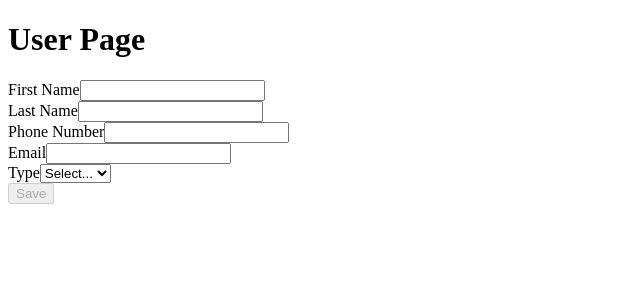
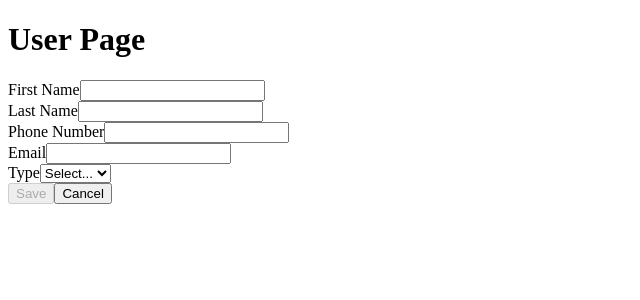
Before and after one commit to anthony-bonta-gaf-energy/gafe-interview-react, a React (Vite) app in the folder packages/user-web/: page /users/1 in a window 1280 px wide. Shown: the top 300 px of the page, without its empty margins (0-640 px from the left). Built offline with nearby package versions, Linux system fonts and the light colour scheme.

Commit message:
test(create-user): :white_check_mark: GREEN - implement Cancel button to navigate without saving

```diff
--- a/packages/user-web/src/user/user-page.tsx
+++ b/packages/user-web/src/user/user-page.tsx
@@ -25,6 +25,10 @@ export function UserPage() {
     } catch (error) {
       handleError(error);
     }
+  };
+
+  const handleCancel = () => {
+    navigate('/');
   };
 
   const isUserFormValid = (): boolean => {
@@ -88,6 +92,9 @@ export function UserPage() {
         <button type="submit" disabled={!isUserFormValid()}>
           Save
         </button>
+        <button type="button" onClick={handleCancel}>
+          Cancel
+        </button>
       </form>
     </div>
   );
```
